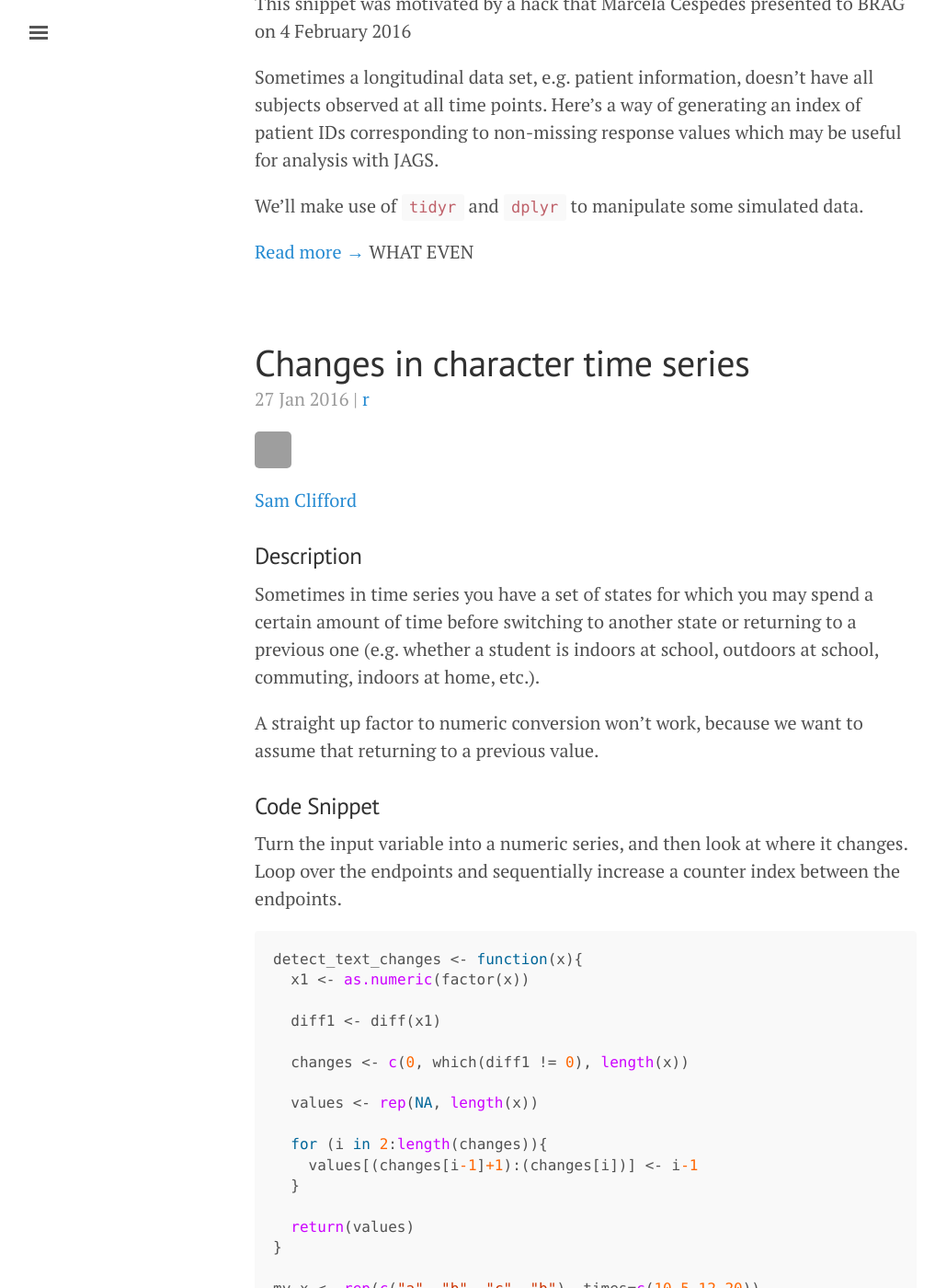
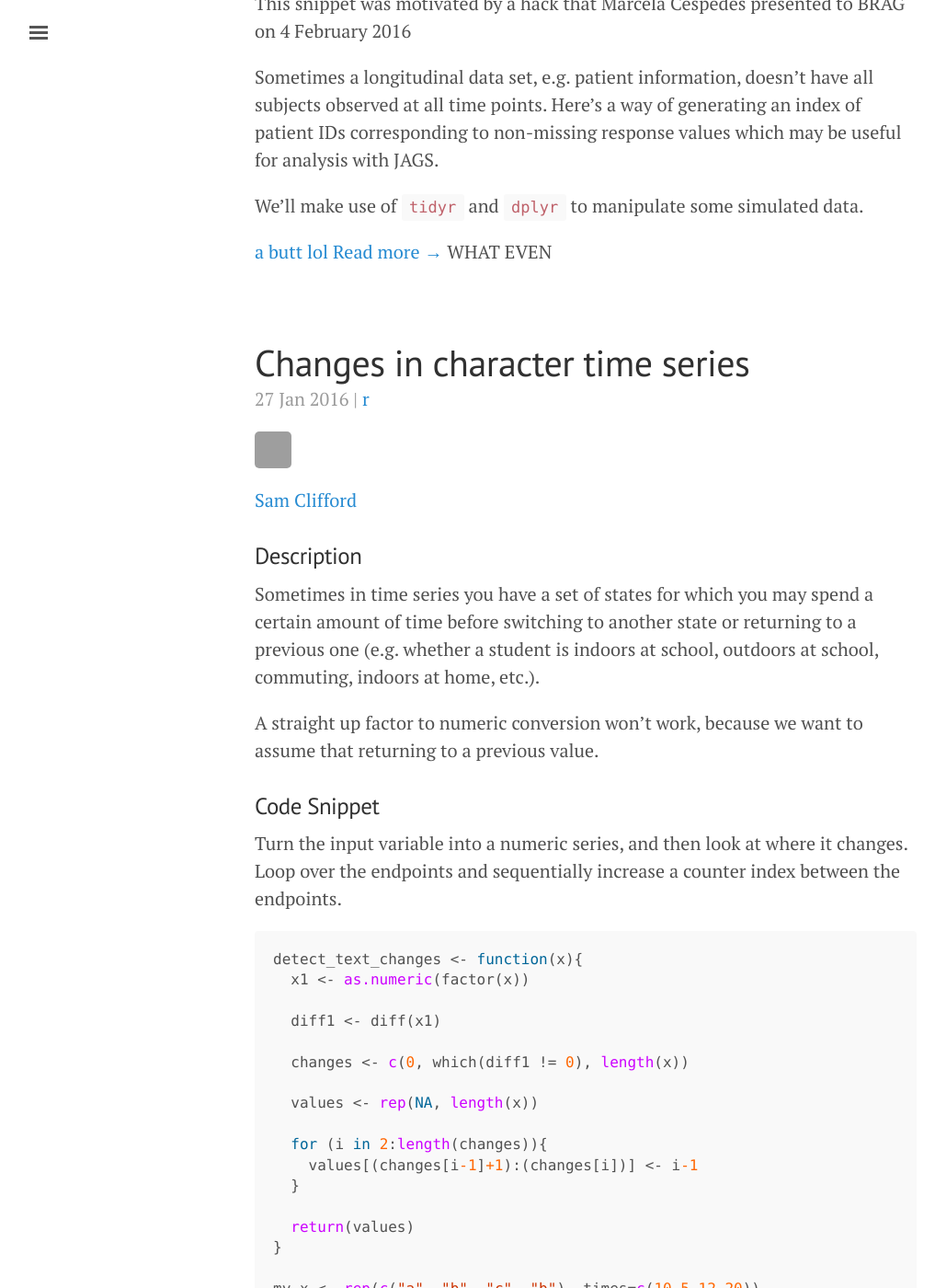
Before and after one commit to bragqut/bragqut.github.io, a Jekyll site: the page built from index.html, in a window 1280 px wide and 1400 px high, scrolled down 333 px. Shown: the whole window at 92% size, without its empty margins (3-1020 px from the left). Built offline with Jekyll 4.4.1, drawn with Linux system fonts in a browser that asks for light colours; the list of posts is cut into pages by our own code; some of the changed text lies outside the part shown; grey boxes are pictures that could not be loaded.

Commit message:
a butt lol

```diff
--- a/index.html
+++ b/index.html
@@ -20,6 +20,8 @@ title: Home
 	{% include authorinfo.html %}
 
 	{{ post.excerpt }}
+
+	<a href="{{ post.url }}">a butt lol</a>
 
 	{% if post.content | post_contains_excerpt_tag %}
       <a href="{{ post.url }}">Read more →</a> WHAT EVEN
```
